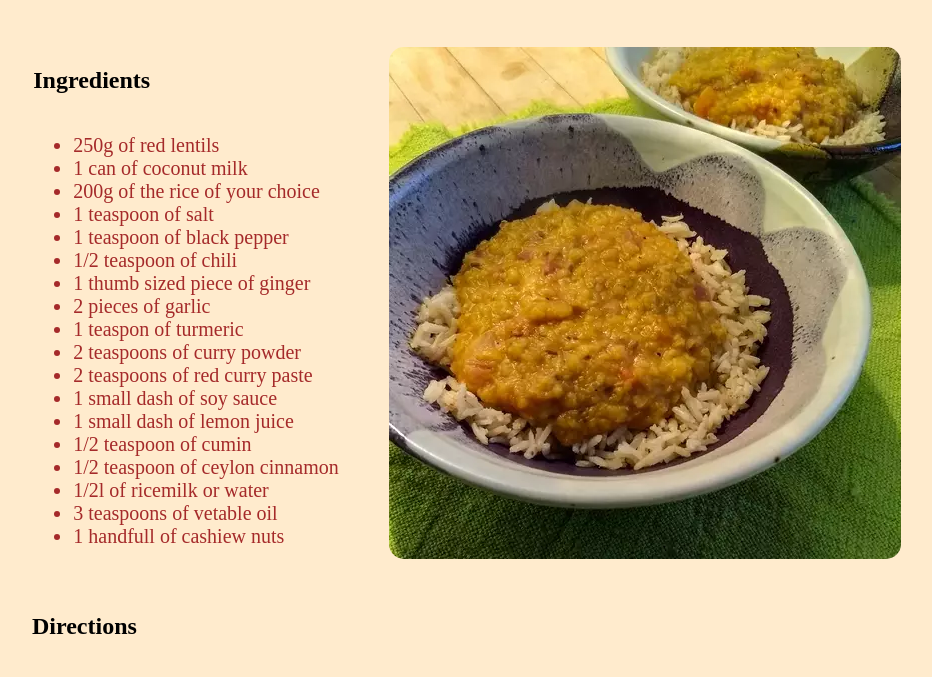
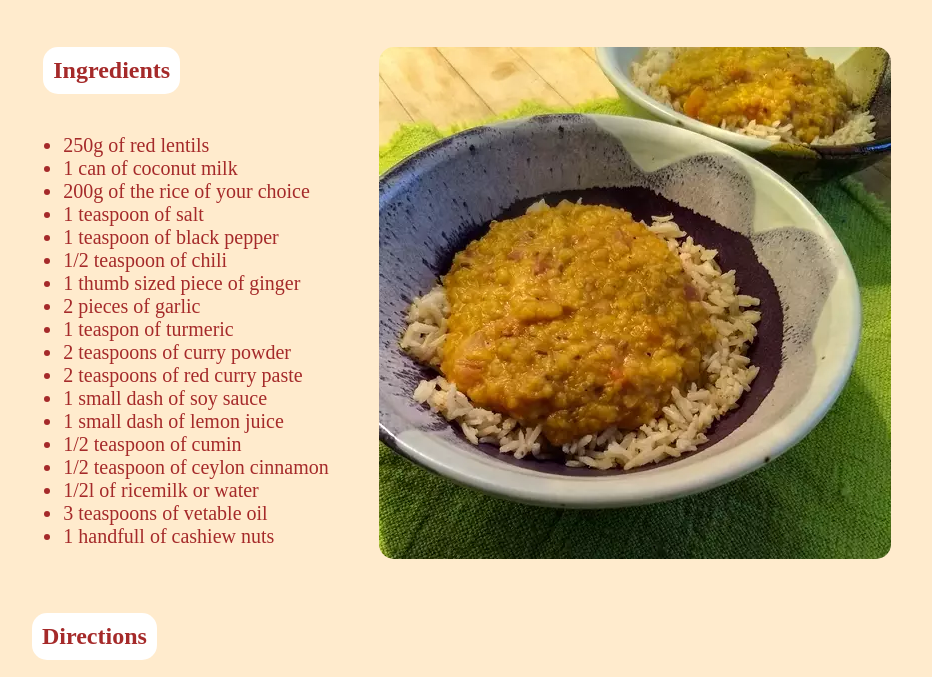
Before and after one commit to beaVz90/odin-recipes, a plain HTML site: page recipes/lentildaal.html in a window 1280 px wide. Shown: the part 349-1026 px from the top of the page, without its empty margins (173-1105 px from the left). Drawn offline with Linux system fonts and the light colour scheme.

Commit message:
Changed padding-left of lists to align with headlines
Also changed color and background of h2 on daal page

```diff
--- a/style.css
+++ b/style.css
@@ -118,6 +118,11 @@ img {
 
 .links h2 {
     align-self:flex-start;
+    color: brown;
+    padding: 10px;
+    margin-top: 0;
+    background-color: white;
+    border-radius: 15px;
 }
 
 .rechts {
@@ -140,4 +145,12 @@ img {
 
 .unten h2 {
     align-self: flex-start;
+    color: brown;
+    padding: 10px;
+    background-color: white;
+    border-radius: 15px;
 }
+
+.links ul, .unten ol {
+    padding-left: 20px;
+}
```
